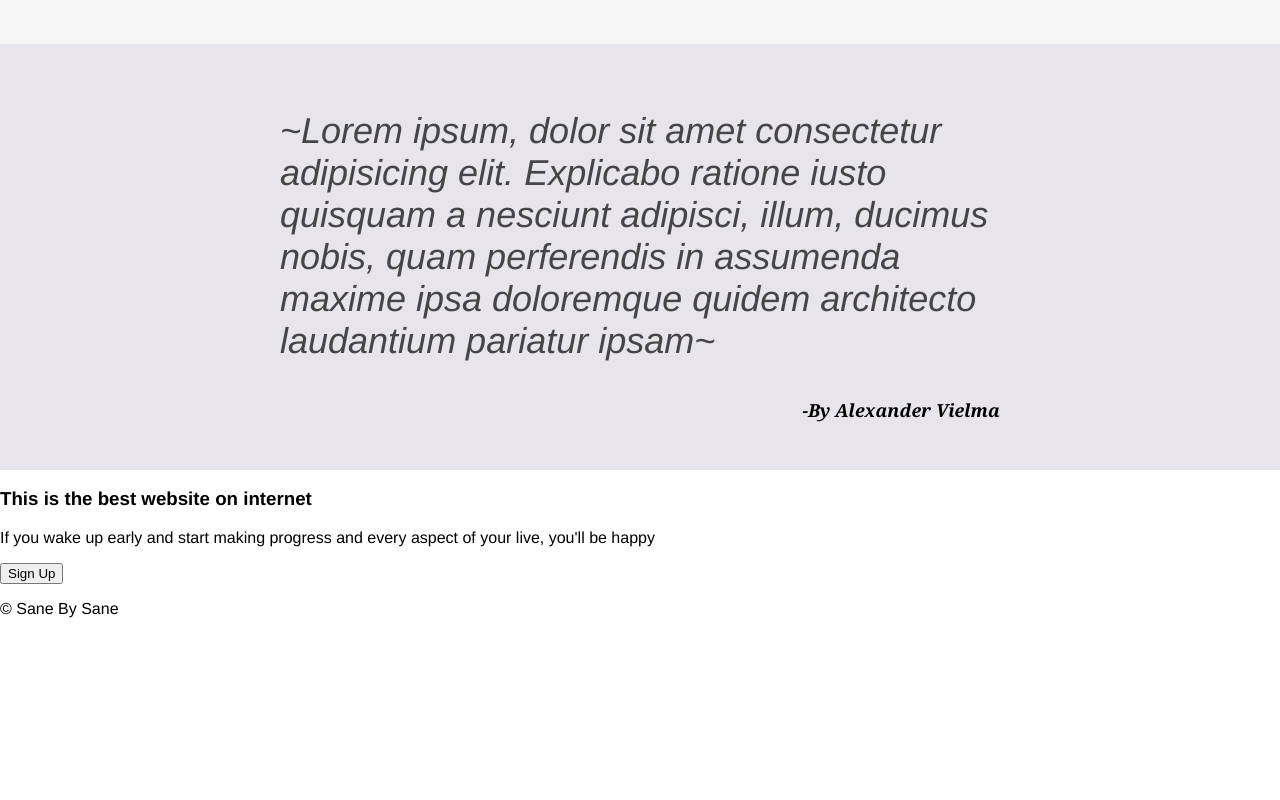
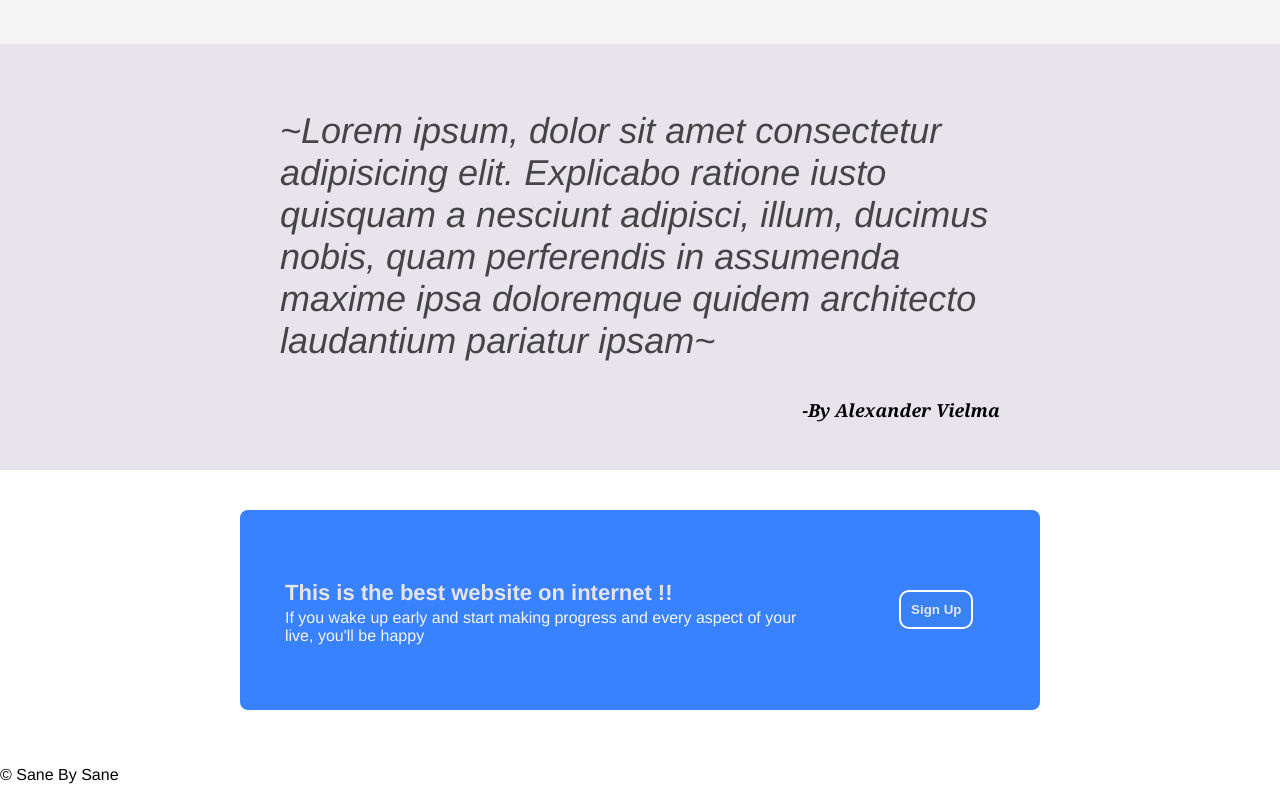
Before and after one commit to Sane1804/landing-page, a plain HTML site: page index.html in a window 1280 px wide. Shown: the part 1128-1928 px from the top of the page. Before the commit the page ends 1762 px from the top, so only its background shows below. Drawn offline with Linux system fonts and the light colour scheme.

Commit message:
Fourth box done

```diff
--- a/index.html
+++ b/index.html
@@ -63,10 +63,14 @@
         </div>
     </div>
     <div class="box four">
-        <div class="card-container">
-            <h3>This is the best website on internet</h3>
-            <p>If you wake up early and start making progress and every aspect of your live, you'll be happy</p>
-            <button>Sign Up</button>
+        <div class="card">
+            <div class="card-text">
+                <h3>This is the best website on internet !!</h3>
+                <p>If you wake up early and start making progress and every aspect of your live, you'll be happy</p>
+            </div>
+            <div class="button-card">
+                <button>Sign Up</button>
+            </div>
         </div>
     </div>
     <footer>
--- a/style.css
+++ b/style.css
@@ -232,3 +232,63 @@ h2 {
     font-size: 18px;
     text-align: end;
 }
+
+
+/* FOURTH BOX  */
+
+
+.four {
+    display: flex;
+    justify-content: center;
+    align-items: center;
+    padding: 40px 20px
+}
+
+.card {
+    width: 800px;
+    height: 200px;
+    /* border: 1px solid red; */
+    border-radius: 8px;
+    display: flex;
+    padding: 5px 15px;
+    background-color: #3882ff;
+}
+
+.card .card-text {
+    display: flex;
+    flex-direction: column;
+    justify-content: center;
+    /* border: 1px solid blue; */
+    flex: 3;
+    padding: 0 30px;
+}
+
+.card-text h3 {
+    color:#e7e5eb;
+    font-weight: 1000;
+    font-size: 22px;
+    /* border: 1px solid black; */
+    margin-bottom: -13px;
+}
+
+.card-text p {
+    /* border: 1px solid green; */
+    color: whitesmoke;
+}
+
+.card .button-card {
+    /* border: 1px solid yellow; */
+    flex:1;
+    display: flex;
+    justify-content: center;
+    align-items: center;
+}
+
+.card .button-card button {
+    background-color: #3882f6;
+    border: 2px solid white;
+    border-radius: 10px;
+    padding: 10px;
+    color: #e7e5eb;
+    font-weight: 800;
+}
```
